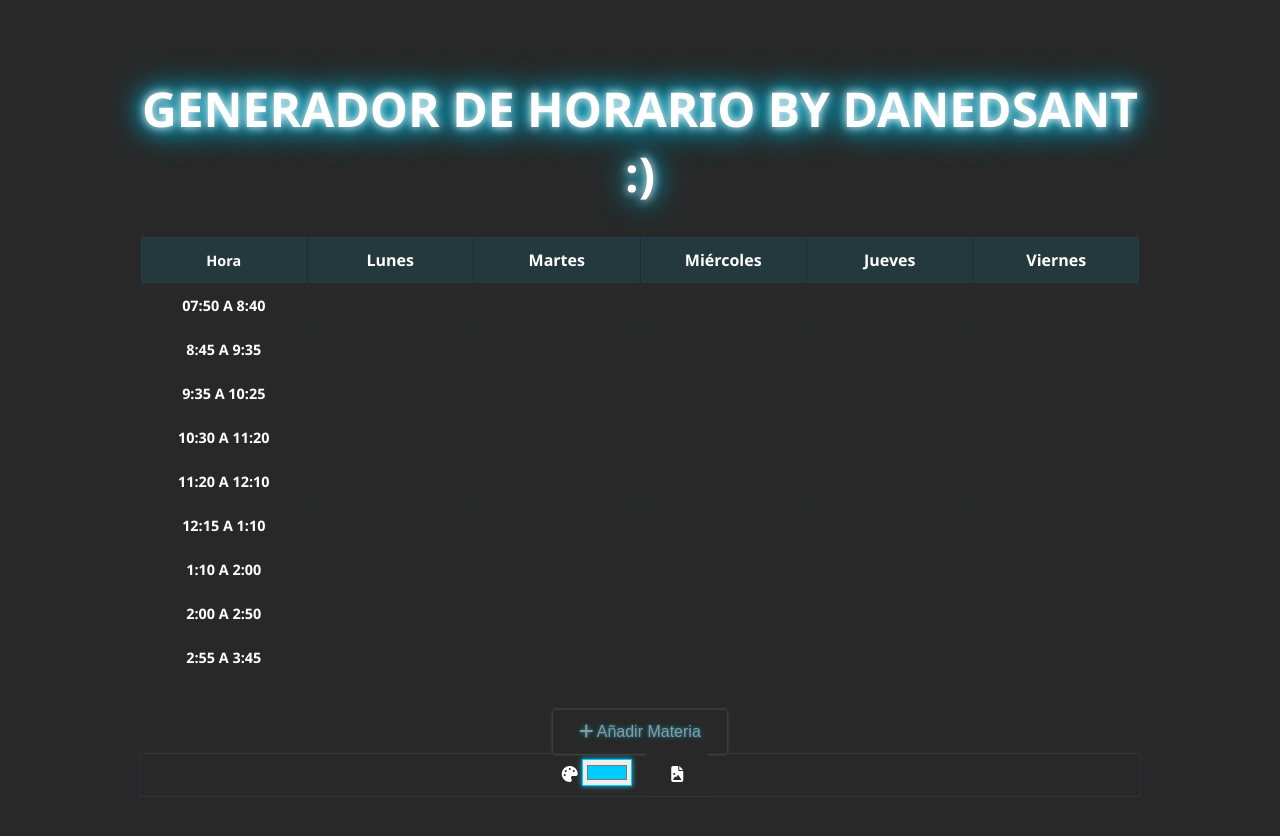
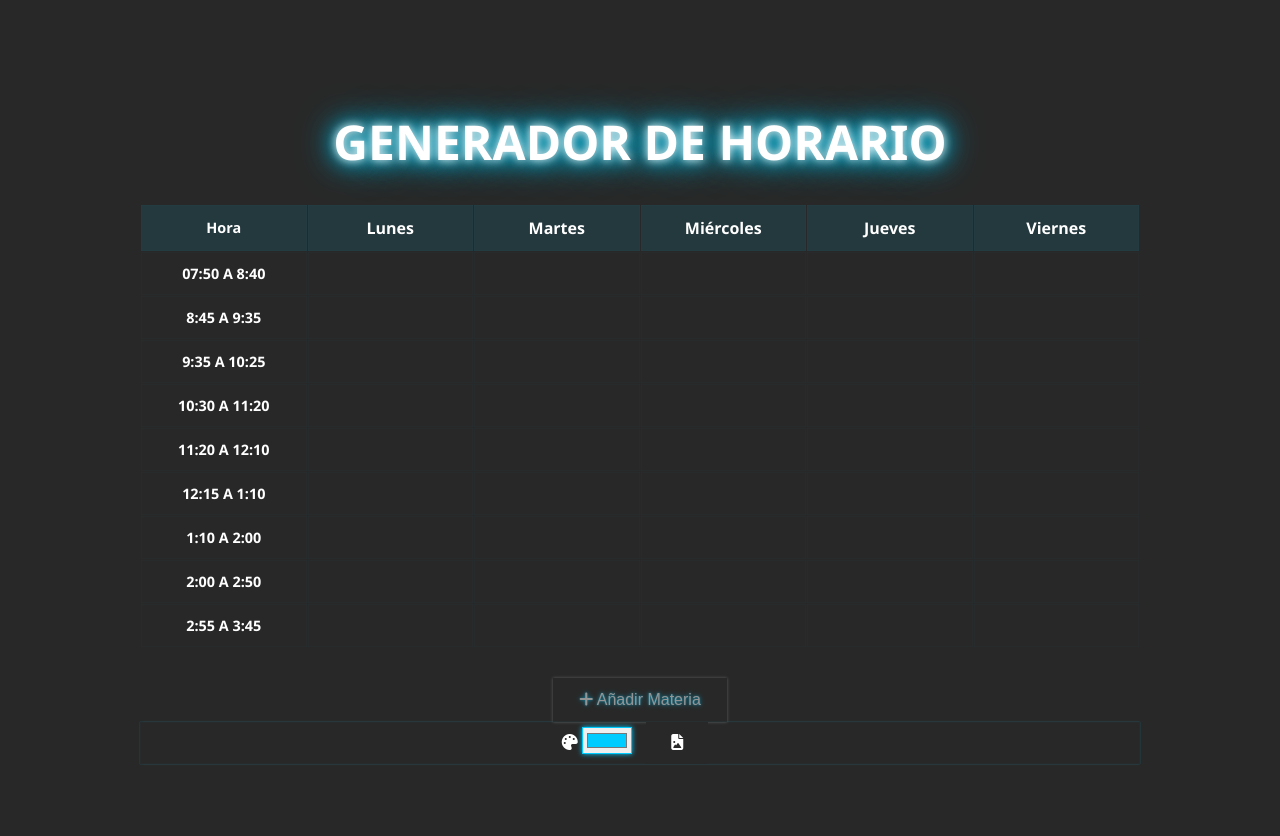
Before and after one commit to danedsant/Horario-Uneg, a plain HTML site: page index.html in a window 1280 px wide. Drawn offline with nearby package versions, Linux system fonts and the light colour scheme.

Commit message:
Update index.html

```diff
--- a/index.html
+++ b/index.html
@@ -3,13 +3,13 @@
 <head>
     <meta charset="UTF-8">
     <meta name="viewport" content="width=device-width, initial-scale=1.0">
-    <title>Generador de horario</title>
+    <title>por Danedsant</title>
     <link rel="stylesheet" href="https://cdnjs.cloudflare.com/ajax/libs/font-awesome/6.5.2/css/all.min.css" integrity="sha512-SnH5WK+bZxgPHs44uWIX+LLJAJ9/2PkPKZ5QiAj6Ta86w+fsb2TkcmfRyVX3pBnMFcV7oQPJkl9QevSCWr3W6A==" crossorigin="anonymous" referrerpolicy="no-referrer" />
     <script src="https://cdnjs.cloudflare.com/ajax/libs/html2canvas/1.4.1/html2canvas.min.js" integrity="sha512-BNaRQnYJYiPSqHHDb58B0yaPfCu+Wgds8Gp/gU33kqBtgNS4tSPHuGibyoeqMV/TJlSKda6FXzoEyYGjTe+vXA==" crossorigin="anonymous" referrerpolicy="no-referrer"></script>
     <link rel="stylesheet" href="style.css">
 </head>
 <body>
-    <div class="container" id="schedule-container"> <h1 class="neon-text title-neon">Generador de Horario         by danedsant :)</h1>
+    <div class="container" id="schedule-container"> <h1 class="neon-text title-neon">Generador de Horario </h1>
 
         <table id="schedule-table">
            <thead>
```
